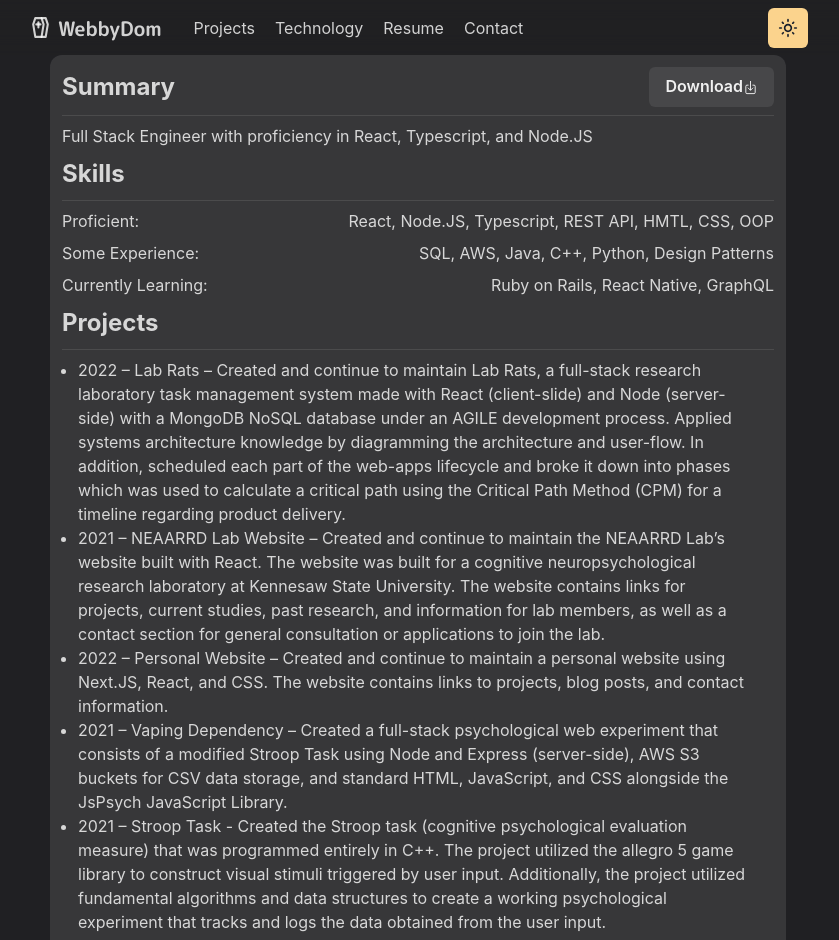
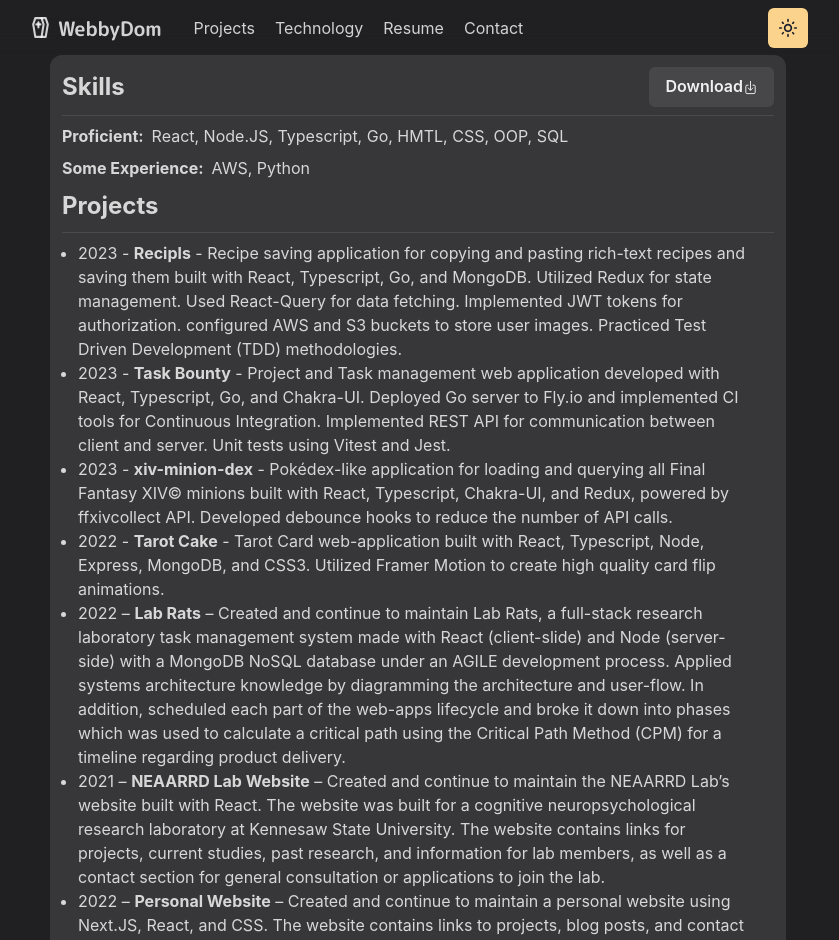
Before and after one commit to DomJF45/dom-portfolio-v3, a React (Vite) app: page /resume in a window 1280 px wide. Shown: the top 940 px of the page, without its empty margins (222-1061 px from the left). Built offline with nearby package versions, Linux system fonts and the light colour scheme.

Commit message:
added gomodoro project page

```diff
--- a/src/data/ProjectsData.tsx
+++ b/src/data/ProjectsData.tsx
@@ -10,6 +10,13 @@ export interface iProjectData {
 }
 
 export const ProjectData: iProjectData[] = [
+  {
+    name: "Gomodoro",
+    bio: "A CLI pomodoro timer for hacker productivity",
+    img: "https://ik.imagekit.io/wvlrlc0tr/Portfolio/Gomodoro/gomodorobg.png?updatedAt=1699559387018",
+    url: "/projects/gomodoro/",
+    languages: ["Go"],
+  },
   {
     name: "Recipls.",
     bio: "A web-application for saving recipes and sharing with friends.",
--- a/src/main.tsx
+++ b/src/main.tsx
@@ -21,6 +21,7 @@ import { PageNotFound } from "./components/Error/index.tsx";
 import Recipls from "./pages/projects/Recipls/index.tsx";
 import TaskBounty from "./pages/projects/TaskBounty/index.tsx";
 import DesignPatterns from "./pages/projects/DesignPatterns/index.tsx";
+import Gomodoro from "./pages/projects/Gomodoro/index.tsx";
 
 ReactDOM.createRoot(document.getElementById("root")!).render(
   <React.StrictMode>
@@ -54,6 +55,7 @@ ReactDOM.createRoot(document.getElementById("root")!).render(
                 path={"/projects/design-patterns"}
                 element={<DesignPatterns />}
               />
+              <Route path={"/projects/gomodoro"} element={<Gomodoro />} />
               <Route path={"/resume"} element={<Resume />} />
               <Route path={"/tech"} element={<Technologies />} />
             </Routes>
--- /dev/null
+++ b/src/pages/projects/Gomodoro/index.tsx
@@ -0,0 +1,59 @@
+import { Stack, Text } from "@chakra-ui/react";
+import Crumbs from "../../../components/Navbar/Crumbs";
+import Section from "../../../components/Layout/Section";
+import { ProjectStack } from "../../../components/ProjectComponents";
+
+const Gomodoro = () => {
+  return (
+    <Stack width={"100%"} alignItems={"start"} paddingBottom={14}>
+      <Crumbs path={["projects"]} current="Gomodoro" />
+      <Section
+        title="Gomodoro"
+        imgSrc="https://ik.imagekit.io/wvlrlc0tr/Portfolio/Gomodoro/gomodorobg.png?updatedAt=1699559387018"
+        link="https://github.com/DomJF45/Gomodoro"
+      >
+        <Text>
+          Gomodoro is a CLI pomodoro timer built with the bubble tea framework.
+          You can use Gomodoro in any terminal to enhance your productivity
+          while you code away.
+        </Text>
+      </Section>
+      <Section
+        title="Full Pomodoro Technique"
+        imgSrc="https://ik.imagekit.io/wvlrlc0tr/Portfolio/Gomodoro/Screenshot%202023-11-09%20at%202.59.12%20PM.png?updatedAt=1699560892912"
+      >
+        <Text>
+          The full pomodoro technique consists of three timers, a 25 minute
+          timer for focus, a 5 minute timer for a short break, and a 15 minute
+          timer for a long break. After four successfull cycles between the
+          pomodoro and short break, you may take a 15 minute long break.
+          Gomodoro automates this cycle for you of course 🤓
+        </Text>
+      </Section>
+      <Section
+        title="Progress Bar"
+        imgSrc="https://ik.imagekit.io/wvlrlc0tr/Portfolio/Gomodoro/Screenshot%202023-11-09%20at%203.02.19%20PM.png?updatedAt=1699560893126"
+      >
+        <Text>
+          What's a pomdoro timer without a progress bar?? Gomodoro includes a
+          flashy progress bar for you to reference when you are unsure of your
+          time left on your pomodoro journey.
+        </Text>
+      </Section>
+
+      <Section
+        title="Gomodoro works great with Tmux panes!"
+        imgSrc="https://ik.imagekit.io/wvlrlc0tr/Portfolio/Gomodoro/Screenshot%202023-11-09%20at%203.12.53%20PM.png?updatedAt=1699560893509"
+      >
+        <Text>
+          Are you a space saver? Gomodoro is responsive to the sizing of your
+          terminal. Why waste so much space on a little cli app? Utilize Tmux
+          and split your terminal into panes to maximize your productivity!
+        </Text>
+      </Section>
+      <ProjectStack langArr={["Go", "Bubbletea", "Lipgloss"]} />
+    </Stack>
+  );
+};
+
+export default Gomodoro;
--- a/src/pages/resume/index.tsx
+++ b/src/pages/resume/index.tsx
@@ -16,6 +16,11 @@ import { useDownloadResume } from "../../hooks/useDownloadResume";
 
 const Resume = () => {
   const downloadResume = useDownloadResume();
+
+  const handleDownload = () => {
+    downloadResume(); //eslint-disable-line
+  };
+
   return (
     <>
       <Stack
@@ -28,76 +33,100 @@ const Resume = () => {
         padding={3}
       >
         <HStack width={"100%"} justifyContent={"space-between"}>
-          <Header>Summary</Header>
-          <Button onClick={() => downloadResume}>
+          <Header>Skills</Header>
+          <Button onClick={handleDownload}>
             Download
             <IoDownloadOutline size={15} />
           </Button>
         </HStack>
         <Divider width={"100%"} />
-        <ResumeBody>
-          Full Stack Engineer with proficiency in React, Typescript, and Node.JS
-        </ResumeBody>
-        <Header>Skills</Header>
-        <Divider width={"100%"} />
-        <HStack width={"100%"} justifyContent={"space-between"}>
-          <ResumeBody>Proficient:</ResumeBody>
+        <HStack width={"100%"}>
           <ResumeBody>
-            React, Node.JS, Typescript, REST API, HMTL, CSS, OOP
+            <strong>Proficient:</strong>
+          </ResumeBody>
+          <ResumeBody>
+            React, Node.JS, Typescript, Go, HMTL, CSS, OOP, SQL
           </ResumeBody>
         </HStack>
-        <HStack width={"100%"} justifyContent={"space-between"}>
-          <ResumeBody>Some Experience:</ResumeBody>
-          <ResumeBody>SQL, AWS, Java, C++, Python, Design Patterns</ResumeBody>
-        </HStack>
-        <HStack width={"100%"} justifyContent={"space-between"}>
-          <ResumeBody>Currently Learning:</ResumeBody>
-          <ResumeBody>Ruby on Rails, React Native, GraphQL</ResumeBody>
+        <HStack width={"100%"}>
+          <ResumeBody>
+            <strong>Some Experience:</strong>
+          </ResumeBody>
+          <ResumeBody>AWS, Python</ResumeBody>
         </HStack>
         <Header>Projects</Header>
         <Divider width={"100%"} />
         <Box width={"100%"}>
           <UnorderedList width={"95%"} fontSize={["sm", "sm", "md"]}>
             <ListItem>
-              2022 – Lab Rats – Created and continue to maintain Lab Rats, a
-              full-stack research laboratory task management system made with
-              React (client-slide) and Node (server-side) with a MongoDB NoSQL
-              database under an AGILE development process. Applied systems
-              architecture knowledge by diagramming the architecture and
-              user-flow. In addition, scheduled each part of the web-apps
-              lifecycle and broke it down into phases which was used to
-              calculate a critical path using the Critical Path Method (CPM) for
-              a timeline regarding product delivery.
+              2023 - <strong>Recipls</strong> - Recipe saving application for
+              copying and pasting rich-text recipes and saving them built with
+              React, Typescript, Go, and MongoDB. Utilized Redux for state
+              management. Used React-Query for data fetching. Implemented JWT
+              tokens for authorization. configured AWS and S3 buckets to store
+              user images. Practiced Test Driven Development (TDD)
+              methodologies.
             </ListItem>
             <ListItem>
-              2021 – NEAARRD Lab Website – Created and continue to maintain the
-              NEAARRD Lab’s website built with React. The website was built for
-              a cognitive neuropsychological research laboratory at Kennesaw
-              State University. The website contains links for projects, current
-              studies, past research, and information for lab members, as well
-              as a contact section for general consultation or applications to
-              join the lab.
+              2023 - <strong>Task Bounty</strong> - Project and Task management
+              web application developed with React, Typescript, Go, and
+              Chakra-UI. Deployed Go server to Fly.io and implemented CI tools
+              for Continuous Integration. Implemented REST API for communication
+              between client and server. Unit tests using Vitest and Jest.
             </ListItem>
             <ListItem>
-              2022 – Personal Website – Created and continue to maintain a
-              personal website using Next.JS, React, and CSS. The website
-              contains links to projects, blog posts, and contact information.
+              2023 - <strong>xiv-minion-dex</strong> - Pokédex-like application
+              for loading and querying all Final Fantasy XIV© minions built with
+              React, Typescript, Chakra-UI, and Redux, powered by ffxivcollect
+              API. Developed debounce hooks to reduce the number of API calls.
             </ListItem>
             <ListItem>
-              2021 – Vaping Dependency – Created a full-stack psychological web
-              experiment that consists of a modified Stroop Task using Node and
-              Express (server-side), AWS S3 buckets for CSV data storage, and
-              standard HTML, JavaScript, and CSS alongside the JsPsych
-              JavaScript Library.
+              2022 - <strong>Tarot Cake</strong> - Tarot Card web-application
+              built with React, Typescript, Node, Express, MongoDB, and CSS3.
+              Utilized Framer Motion to create high quality card flip
+              animations.
             </ListItem>
             <ListItem>
-              2021 – Stroop Task - Created the Stroop task (cognitive
-              psychological evaluation measure) that was programmed entirely in
-              C++. The project utilized the allegro 5 game library to construct
-              visual stimuli triggered by user input. Additionally, the project
-              utilized fundamental algorithms and data structures to create a
-              working psychological experiment that tracks and logs the data
-              obtained from the user input.
+              2022 – <strong>Lab Rats</strong> – Created and continue to
+              maintain Lab Rats, a full-stack research laboratory task
+              management system made with React (client-slide) and Node
+              (server-side) with a MongoDB NoSQL database under an AGILE
+              development process. Applied systems architecture knowledge by
+              diagramming the architecture and user-flow. In addition, scheduled
+              each part of the web-apps lifecycle and broke it down into phases
+              which was used to calculate a critical path using the Critical
+              Path Method (CPM) for a timeline regarding product delivery.
+            </ListItem>
+            <ListItem>
+              2021 – <strong>NEAARRD Lab Website</strong> – Created and continue
+              to maintain the NEAARRD Lab’s website built with React. The
+              website was built for a cognitive neuropsychological research
+              laboratory at Kennesaw State University. The website contains
+              links for projects, current studies, past research, and
+              information for lab members, as well as a contact section for
+              general consultation or applications to join the lab.
+            </ListItem>
+            <ListItem>
+              2022 – <strong>Personal Website</strong> – Created and continue to
+              maintain a personal website using Next.JS, React, and CSS. The
+              website contains links to projects, blog posts, and contact
+              information.
+            </ListItem>
+            <ListItem>
+              2021 – <strong>Vaping Dependency</strong> – Created a full-stack
+              psychological web experiment that consists of a modified Stroop
+              Task using Node and Express (server-side), AWS S3 buckets for CSV
+              data storage, and standard HTML, JavaScript, and CSS alongside the
+              JsPsych JavaScript Library.
+            </ListItem>
+            <ListItem>
+              2021 – <strong>Stroop Task</strong> - Created the Stroop task
+              (cognitive psychological evaluation measure) that was programmed
+              entirely in C++. The project utilized the allegro 5 game library
+              to construct visual stimuli triggered by user input. Additionally,
+              the project utilized fundamental algorithms and data structures to
+              create a working psychological experiment that tracks and logs the
+              data obtained from the user input.
             </ListItem>
           </UnorderedList>
         </Box>
```
Also changed, not shown: 1 other file (tests, documents, lock files or other folders).
